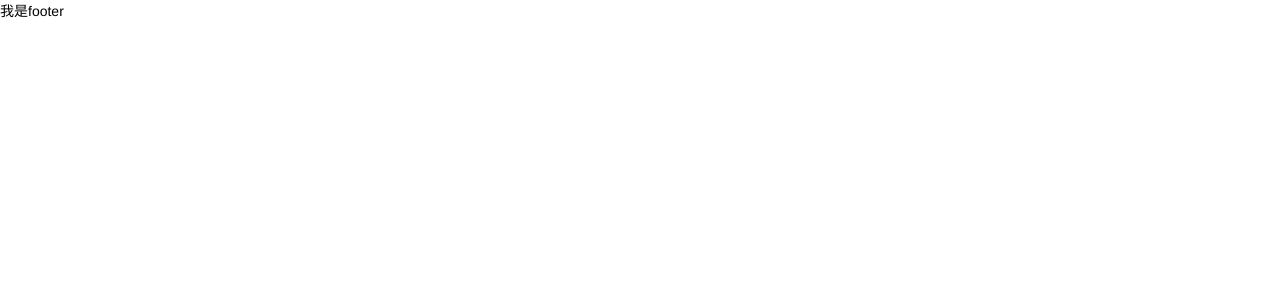
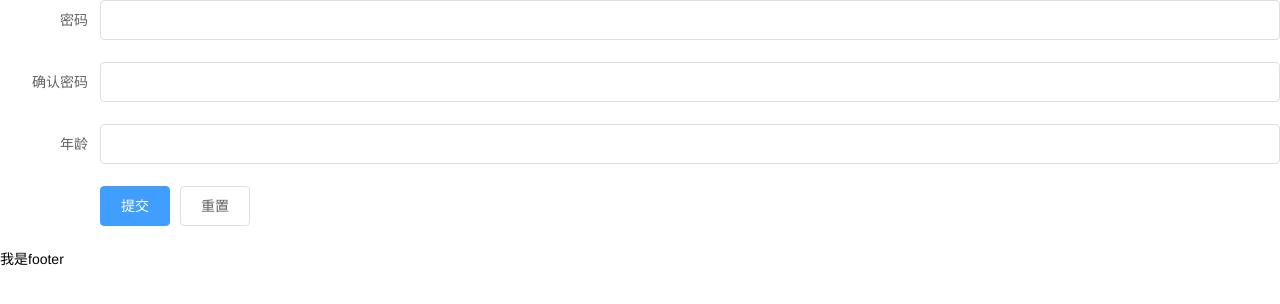
Before and after one commit to LRG00/nuxt-icoo-demo, a Nuxt app: page /register in a window 1280 px wide. Before the commit this address had no page. Shown: the top 304 px of the page. Built offline with nearby package versions, Linux system fonts and the light colour scheme.

Commit message:
修改eslint命令，注册页ui

```diff
--- /dev/null
+++ b/layouts/Blank.vue
@@ -0,0 +1,6 @@
+<template>
+  <div class="blank">
+    dd
+    <nuxt />
+  </div>
+</template>
--- a/package.json
+++ b/package.json
@@ -9,7 +9,7 @@
     "build": "nuxt build",
     "start": "cross-env NODE_ENV=production node server/index.js --exec babel-node",
     "generate": "nuxt generate",
-    "lint": "eslint --ext .js,.vue --ignore-path .gitignore .",
+    "lint": "eslint --fix --ext .js,.vue --ignore-path .gitignore .",
     "tep": "node template",
     "precommit": "npm run lint"
   },
--- /dev/null
+++ b/pages/register.vue
@@ -0,0 +1,114 @@
+<template>
+  <div class="register">
+    <el-form
+      ref="ruleForm2"
+      :model="ruleForm2"
+      :rules="rules2"
+      status-icon
+      label-width="100px"
+      class="demo-ruleForm">
+      <el-form-item
+        label="密码"
+        prop="pass">
+        <el-input
+          v-model="ruleForm2.pass"
+          type="password"
+          autocomplete="off"/>
+      </el-form-item>
+      <el-form-item
+        label="确认密码"
+        prop="checkPass">
+        <el-input
+          v-model="ruleForm2.checkPass"
+          type="password"
+          autocomplete="off"/>
+      </el-form-item>
+      <el-form-item
+        label="年龄"
+        prop="age">
+        <el-input v-model.number="ruleForm2.age"/>
+      </el-form-item>
+      <el-form-item>
+        <el-button
+          type="primary"
+          @click="submitForm('ruleForm2')">提交</el-button>
+        <el-button @click="resetForm('ruleForm2')">重置</el-button>
+      </el-form-item>
+    </el-form>
+  </div>
+</template>
+
+<script>
+  export default {
+    data() {
+      var checkAge = (rule, value, callback) => {
+        if (!value) {
+          return callback(new Error('年龄不能为空'));
+        }
+        setTimeout(() => {
+          if (!Number.isInteger(value)) {
+            callback(new Error('请输入数字值'));
+          } else {
+            if (value < 18) {
+              callback(new Error('必须年满18岁'));
+            } else {
+              callback();
+            }
+          }
+        }, 1000);
+      };
+      var validatePass = (rule, value, callback) => {
+        if (value === '') {
+          callback(new Error('请输入密码'));
+        } else {
+          if (this.ruleForm2.checkPass !== '') {
+            this.$refs.ruleForm2.validateField('checkPass');
+          }
+          callback();
+        }
+      };
+      var validatePass2 = (rule, value, callback) => {
+        if (value === '') {
+          callback(new Error('请再次输入密码'));
+        } else if (value !== this.ruleForm2.pass) {
+          callback(new Error('两次输入密码不一致!'));
+        } else {
+          callback();
+        }
+      };
+      return {
+        ruleForm2: {
+          pass: '',
+          checkPass: '',
+          age: ''
+        },
+        rules2: {
+          pass: [
+            { validator: validatePass, trigger: 'blur' }
+          ],
+          checkPass: [
+            { validator: validatePass2, trigger: 'blur' }
+          ],
+          age: [
+            { validator: checkAge, trigger: 'blur' }
+          ]
+        }
+      };
+    },
+    methods: {
+      submitForm(formName) {
+        this.$refs[formName].validate((valid) => {
+          if (valid) {
+            alert('submit!');
+          } else {
+            console.log('error submit!!');
+            return false;
+          }
+        });
+      },
+      resetForm(formName) {
+        this.$refs[formName].resetFields();
+      }
+    }
+  }
+</script>
```
